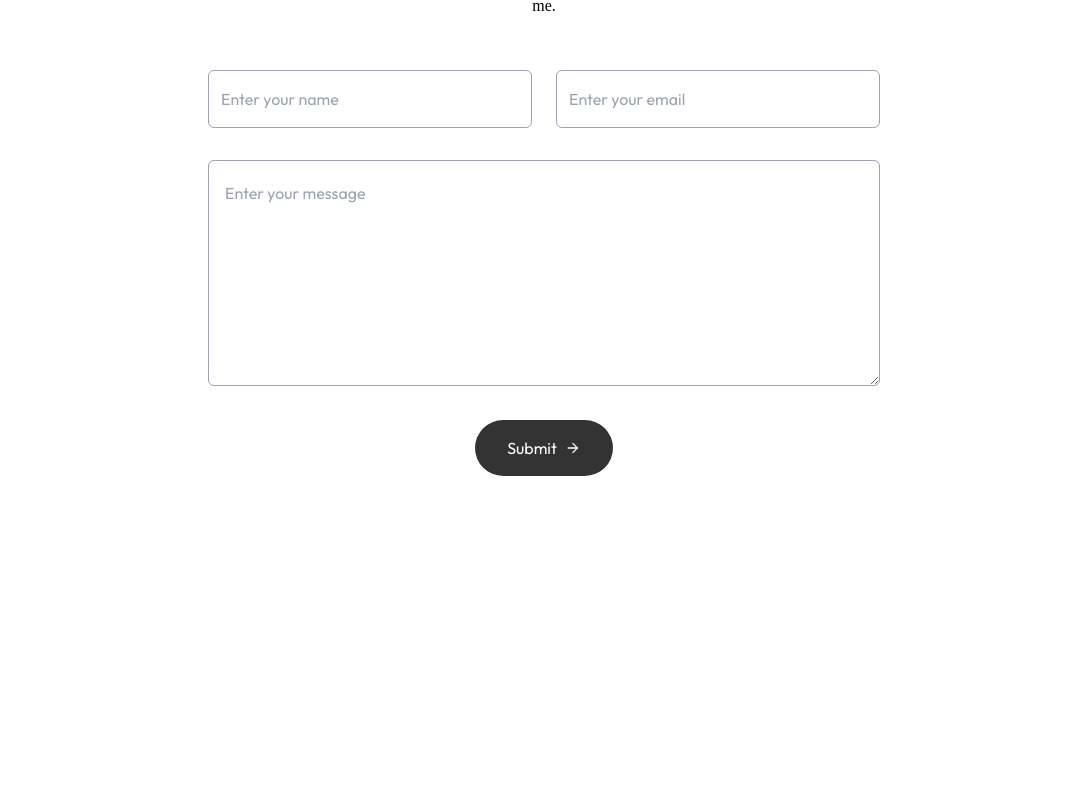
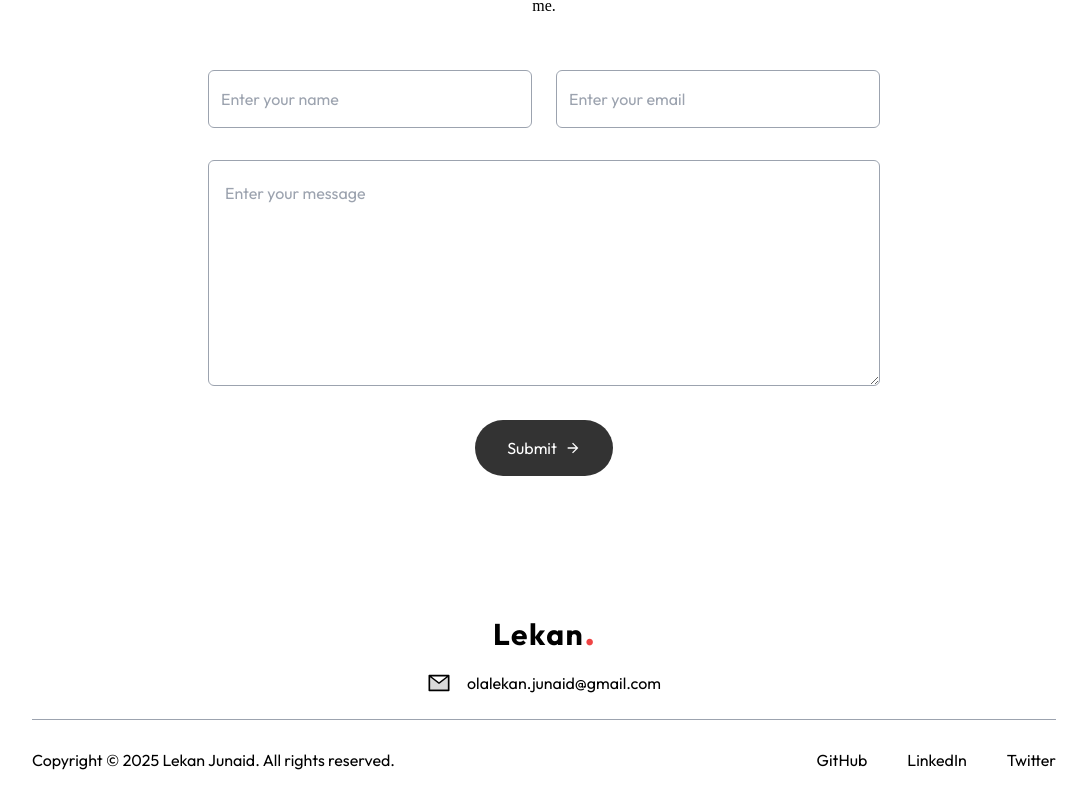
Before and after one commit to Lekkyjay/portfolio-app, a Next.js app: page / in a window 1280 px wide. Shown: the part 3488-4288 px from the top of the page, without its empty margins (96-1183 px from the left). Before the commit the page ends 4102 px from the top, so only its background shows below. Built offline with nearby package versions, Linux system fonts and the light colour scheme; a web font is replaced by a local one.

Commit message:
Implemented the Footer component

```diff
--- a/src/app/page.tsx
+++ b/src/app/page.tsx
@@ -1,5 +1,6 @@
 import About from '@/components/About';
 import Contact from '@/components/Contact';
+import Footer from '@/components/Footer';
 import Header from '@/components/Header'
 import Navbar from '@/components/Navbar1'
 import Projects from '@/components/Projects';
@@ -14,6 +15,7 @@ export default function Home() {
       <Services />
       <Projects />
       <Contact />
+      <Footer />
     </>
   );
 }
--- a/src/components/Contact.tsx
+++ b/src/components/Contact.tsx
@@ -37,8 +37,8 @@ export default function Contact() {
   }
 
   return (
-    <div id="contact" className="w-full px-[12%] py-10 scroll-mt-20 min-h-screen">
-      <h4 className="text-center mb-2 text-lg font-ovo">Conect with me</h4>
+    <div id="contact" className="w-full px-[12%] py-10 scroll-mt-20">
+      <h4 className="text-center mb-2 text-lg font-ovo">Connect with me</h4>
       <h2 className="text-center text-5xl font-ovo">Get in touch</h2>
 
       <p className="text-center max-w-2xl mx-auto mt-5 mb-12 font-ovo">
--- /dev/null
+++ b/src/components/Footer.tsx
@@ -0,0 +1,30 @@
+import { AiTwotoneMail } from 'react-icons/ai'
+
+export default function Footer() {
+  return (
+    <div className="mt-20">
+      <div className="text-center">
+        <span className='text-3xl font-bold tracking-wider'>Lekan</span>
+        <span className='text-4xl font-bold text-red-500'>.</span>
+      </div>
+      <div className="flex items-center w-max mx-auto gap-4 py-3">
+        <AiTwotoneMail className="w-6 h-6 mx-auto" />
+        <span>olalekan.junaid@gmail.com</span>
+      </div>
+      <div className='text-center sm:flex items-center justify-between border-t border-gray-400 py-6 mx-[10%] mt-2'>
+        <p>Copyright &copy; 2025 Lekan Junaid. All rights reserved.</p>
+        <ul className='flex items-center gap-10 justify-center mt-4 sm:mt-0'>
+          <li>
+            <a href="https://github.com/LekanJunaid" target='_blank'>GitHub</a>
+          </li>
+          <li>
+            <a href="https://www.linkedin.com/in/olalekan-junaid/" target='_blank'>LinkedIn</a>
+          </li>
+          <li>
+            <a href="https://twitter.com/LekanJunaid" target='_blank'>Twitter</a>
+          </li>
+        </ul>
+      </div>
+    </div>
+  )
+}
```
